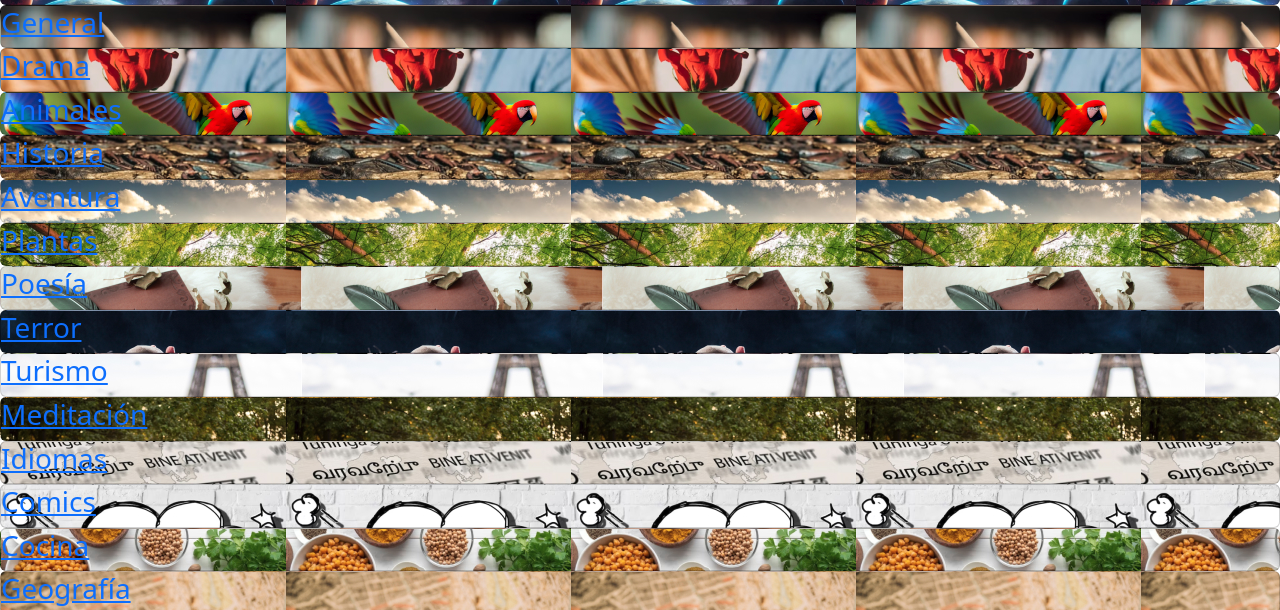
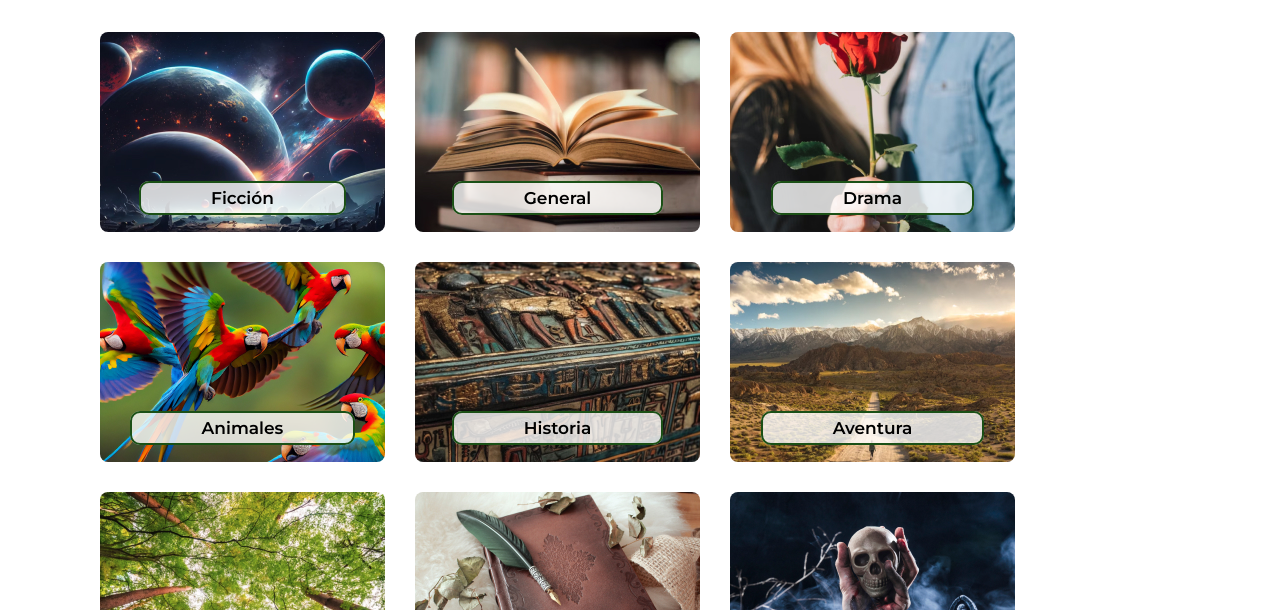
Before and after one commit to mariavictoriaveraalsina/PFveraalsina, a plain HTML site: page html/categorias.html in a window 1280 px wide. Shown: the part 206-816 px from the top of the page. Drawn offline with nearby package versions, Linux system fonts and the light colour scheme; the site is published under a folder, as on GitHub Pages, so addresses that start at the root find nothing.

Commit message:
hotfix path style

```diff
--- a/html/categorias.html
+++ b/html/categorias.html
@@ -13,7 +13,7 @@
     <link rel="stylesheet" href="https://cdnjs.cloudflare.com/ajax/libs/font-awesome/6.4.2/css/all.min.css" integrity="sha512-z3gLpd7yknf1YoNbCzqRKc4qyor8gaKU1qmn+CShxbuBusANI9QpRohGBreCFkKxLhei6S9CQXFEbbKuqLg0DA==" crossorigin="anonymous" referrerpolicy="no-referrer" />
 
     <!-- CSS -->
-    <link rel="stylesheet" href="/styles/estilo.css">
+    <link rel="stylesheet" href="../styles/estilo.css">
 
 </head>
 
```
